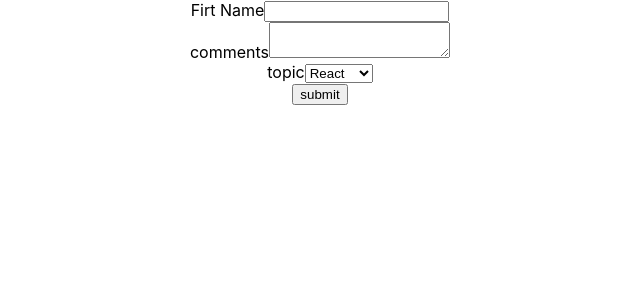
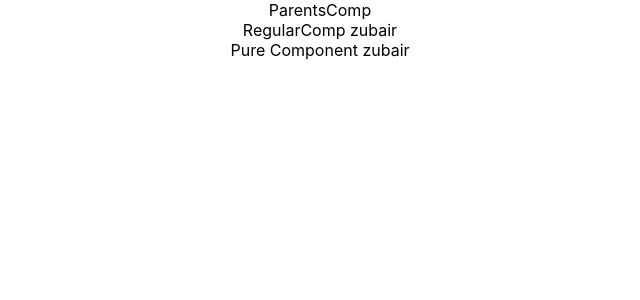
Before and after one commit to zubair-saif/my-app2, a React (Create React App) app: page / in a window 1280 px wide. Shown: the top 300 px of the page, without its empty margins (320-960 px from the left). Built offline with nearby package versions, Linux system fonts and the light colour scheme.

Commit message:
Pure Components

```diff
--- a/src/App.js
+++ b/src/App.js
@@ -9,6 +9,7 @@ import UserGreeting from "./components/UserGreeting";
 import NameListing from "./components/NameListing";
 import StyleSheet from "./components/StyleSheet";
 import Form from "./components/Form";
+import ParentsComp from "./components/ParentsComp";
 class App extends Component {
 
   render() {
@@ -22,7 +23,8 @@ class App extends Component {
       {/* <UserGreeting/> */}
       {/* <NameListing/> */}
       {/* <StyleSheet primary={true}/> */}
-      <Form/>
+      {/* <Form/> */}
+      <ParentsComp/>
       </div>;
   }
 }
--- /dev/null
+++ b/src/components/ParentsComp.js
@@ -0,0 +1,34 @@
+import React, { Component } from "react";
+import ReactPureCompo from "./ReactPureCompo";
+import RegularComp from "./RegularComp";
+
+export class ParentsComp extends Component {
+  constructor(props) {
+    super(props);
+
+    this.state = {
+      name: "zubair",
+    };
+  }
+
+  componentDidMount() {
+    setInterval(() => {
+      this.setState({
+        name: "zubair",
+      });
+    }, 2000);
+  }
+
+  render() {
+      console.log('@@@@@@######################## Parent Compont')
+    return (
+      <div>
+        ParentsComp
+        <RegularComp name={this.state.name}></RegularComp>
+        <ReactPureCompo name={this.state.name}></ReactPureCompo>
+      </div>
+    );
+  }
+}
+
+export default ParentsComp;
--- /dev/null
+++ b/src/components/ReactPureCompo.js
@@ -0,0 +1,12 @@
+import React, { PureComponent } from 'react'
+
+export default class ReactPureCompo extends PureComponent {
+    render() {
+        console.log('@@@@@@######################## pure  Compont')
+        return (
+            <div>
+                Pure Component {this.props.name}
+            </div>
+        )
+    }
+}
--- /dev/null
+++ b/src/components/RegularComp.js
@@ -0,0 +1,14 @@
+import React, { Component } from 'react'
+
+export class RegularComp extends Component {
+    render() {
+        console.log('@@@@@@######################## RegularComp')
+        return (
+            <div>
+                RegularComp {this.props.name}
+            </div>
+        )
+    }
+}
+
+export default RegularComp
```
